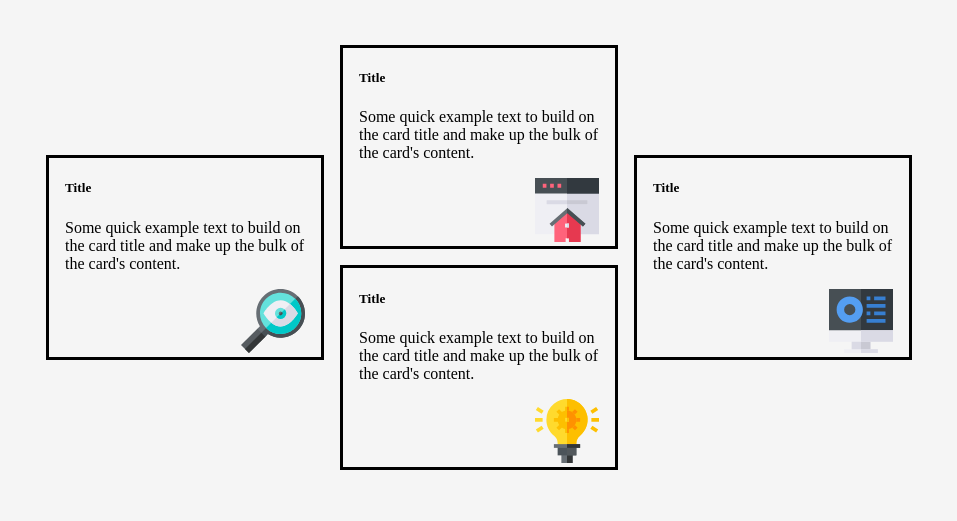
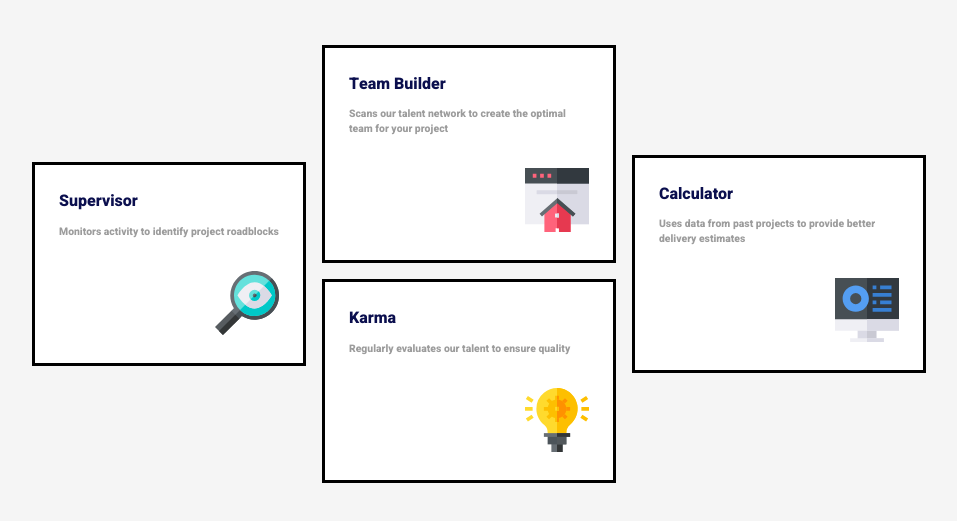
Before and after one commit to ElizabethClohosey/4CardFeature, a website: page index.html in a window 1280 px wide. Shown: the part 221-742 px from the top of the page, without its empty margins (161-1118 px from the left). Drawn offline with Linux system fonts and the light colour scheme.

Commit message:
cards are mostly styled

```diff
--- a/index.html
+++ b/index.html
@@ -35,15 +35,19 @@
 
   <main>
 
+
+    <!-- Start 4 Card Section  -->
     <section>
       <div class="container main-content">
+
+        <!-- Start Supervisor  -->
         <div class="row r-one">
           <div class="col-md-4">
             <div class="card">
               <div class="card-body">
-                <h5 class="card-title">Title</h5>
-                <p class="card-text">Some quick example text to build on the card title and make up the bulk of the
-                  card's content.</p>
+                <h5 class="card-title">Supervisor</h5>
+                <p class="card-text">
+                  Monitors activity to identify project roadblocks</p>
                 <div class="icon">
                   <img src="./images/icon-supervisor.svg" class="icon" alt="icon of magnified cartoon eye">
                 </div>
@@ -51,42 +55,47 @@
             </div>
           </div>
         </div>
+        <!-- End Supervisor  -->
+
+        <!-- Start Team Builder  -->
         <div class="row r-two">
           <div class="col-md-6">
-            <!-- <div class="row r-two"> -->
-            <!-- <div class="col-md-12"> -->
             <div class="card card-3">
               <div class="card-body">
-                <h5 class="card-title">Title</h5>
-                <p class="card-text">Some quick example text to build on the card title and make up the bulk of the
-                  card's content.</p>
+                <h5 class="card-title">Team Builder</h5>
+                <p class="card-text">
+                  Scans our talent network to create the optimal team for your project</p>
                 <div class="icon">
                   <img src="./images/icon-team-builder.svg" class="icon" alt="icon of magnified cartoon eye">
                 </div>
               </div>
             </div>
           </div>
+          <!-- End Team Builder  -->
+          <!-- Start Karma  -->
           <div class="col-md-6">
             <div class="card">
               <div class="card-body">
-                <h5 class="card-title">Title</h5>
-                <p class="card-text">Some quick example text to build on the card title and make up the bulk of the
-                  card's content.</p>
+                <h5 class="card-title">Karma</h5>
+                <p class="card-text">
+                  Regularly evaluates our talent to ensure quality</p>
                 <div class="icon">
                   <img src="./images/icon-karma.svg" class="icon" alt="icon of cartoon lightbulb">
                 </div>
               </div>
             </div>
           </div>
-          <!-- </div> -->
         </div>
+        <!-- End Karma  -->
+
+        <!-- Start Calculator  -->
         <div class="row r-three">
           <div class="col-md-4">
             <div class="card">
               <div class="card-body">
-                <h5 class="card-title">Title</h5>
-                <p class="card-text">Some quick example text to build on the card title and make up the bulk of the
-                  card's content.</p>
+                <h5 class="card-title">Calculator</h5>
+                <p class="card-text">
+                  Uses data from past projects to provide better delivery estimates</p>
                 <div class="icon">
                   <img src="./images/icon-calculator.svg" class="icon" alt="icon of cartoon calculator">
                 </div>
@@ -94,13 +103,13 @@
             </div>
           </div>
         </div>
-
-        <!-- <div class="row"> -->
-
-        <!-- </div> -->
-      </div>
       </div>
     </section>
+    <!-- End Calculator  -->
+
+
+    <!-- End 4 Card Section  -->
+
   </main>
 
 
--- a/styles/scss/_mixins.scss
+++ b/styles/scss/_mixins.scss
@@ -0,0 +1,5 @@
+@mixin paragraph {
+  font-family: $primary-font;
+  color: $paragraph-text;
+  font-weight: 700;
+}
--- a/styles/scss/_variables.scss
+++ b/styles/scss/_variables.scss
@@ -1,2 +1,6 @@
 // Fonts
 $primary-font: "Heebo", sans-serif;
+
+// Colors
+$primary-text: rgb(11, 15, 78);
+$paragraph-text: rgb(156, 156, 156);
--- a/styles/scss/main_style.scss
+++ b/styles/scss/main_style.scss
@@ -34,7 +34,7 @@ header {
     font-family: $primary-font;
     font-weight: 800;
     font-size: 1.65rem;
-    color: rgb(11, 15, 78);
+    color: $primary-text;
   }
 
   h2 {
@@ -45,9 +45,7 @@ header {
   }
 
   p {
-    font-family: $primary-font;
-    color: rgb(156, 156, 156);
-    font-weight: 700;
+    @include paragraph;
   }
 }
 
@@ -84,8 +82,22 @@ header {
 
 .card {
   border: 3px solid black;
+  background-color: white;
   max-width: 15rem;
-  padding: 0 1rem;
+  padding: 1.5rem;
+
+  h5 {
+    font-size: 1rem;
+    font-family: $primary-font;
+    color: $primary-text;
+    margin: 0;
+  }
+
+  p {
+    @include paragraph;
+    font-size: 0.65rem;
+    margin-bottom: 2rem;
+  }
 }
 
 .card-3 {
```
Also changed, not shown: dist/css/main_style.css, 1 other file.
